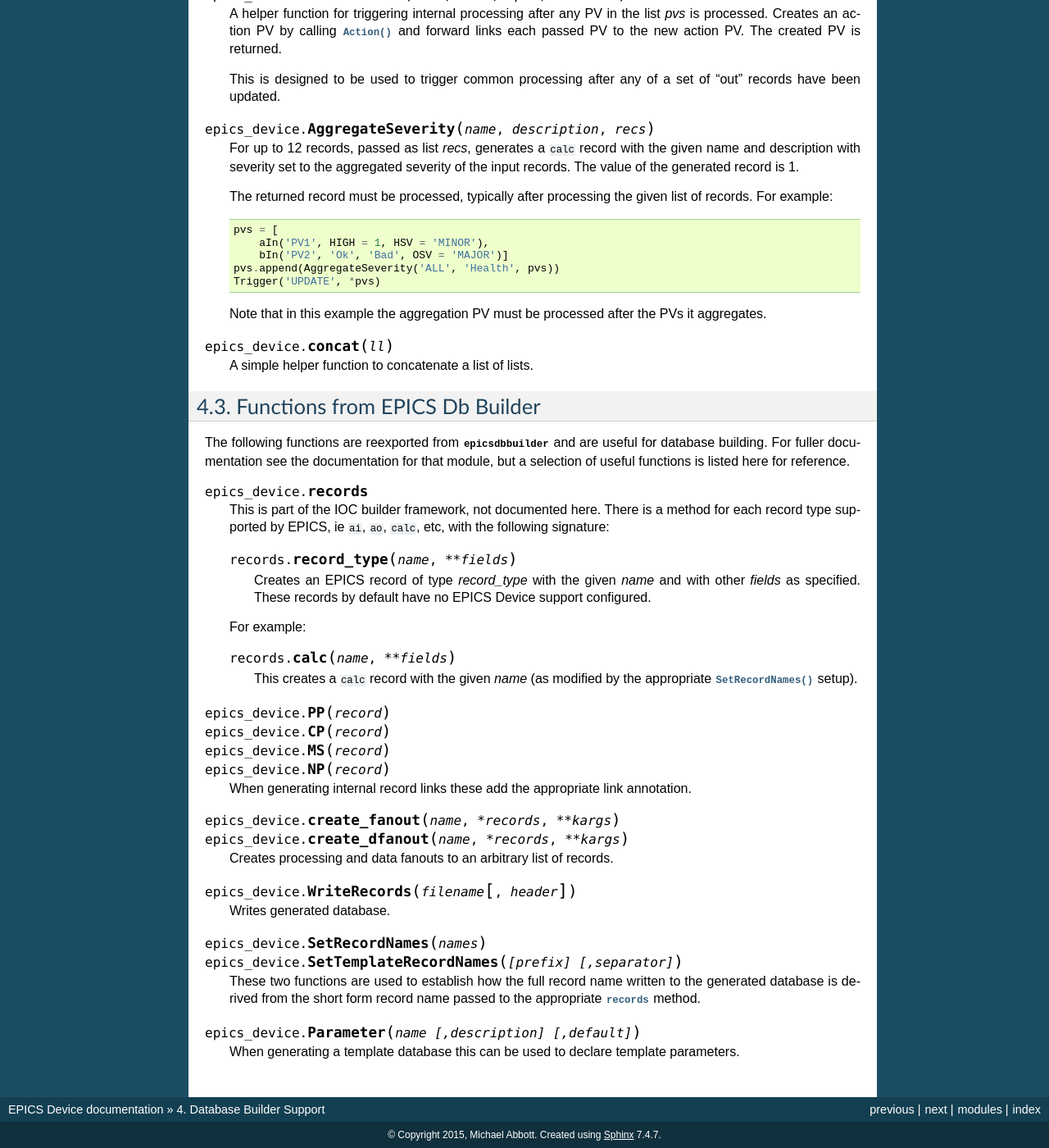
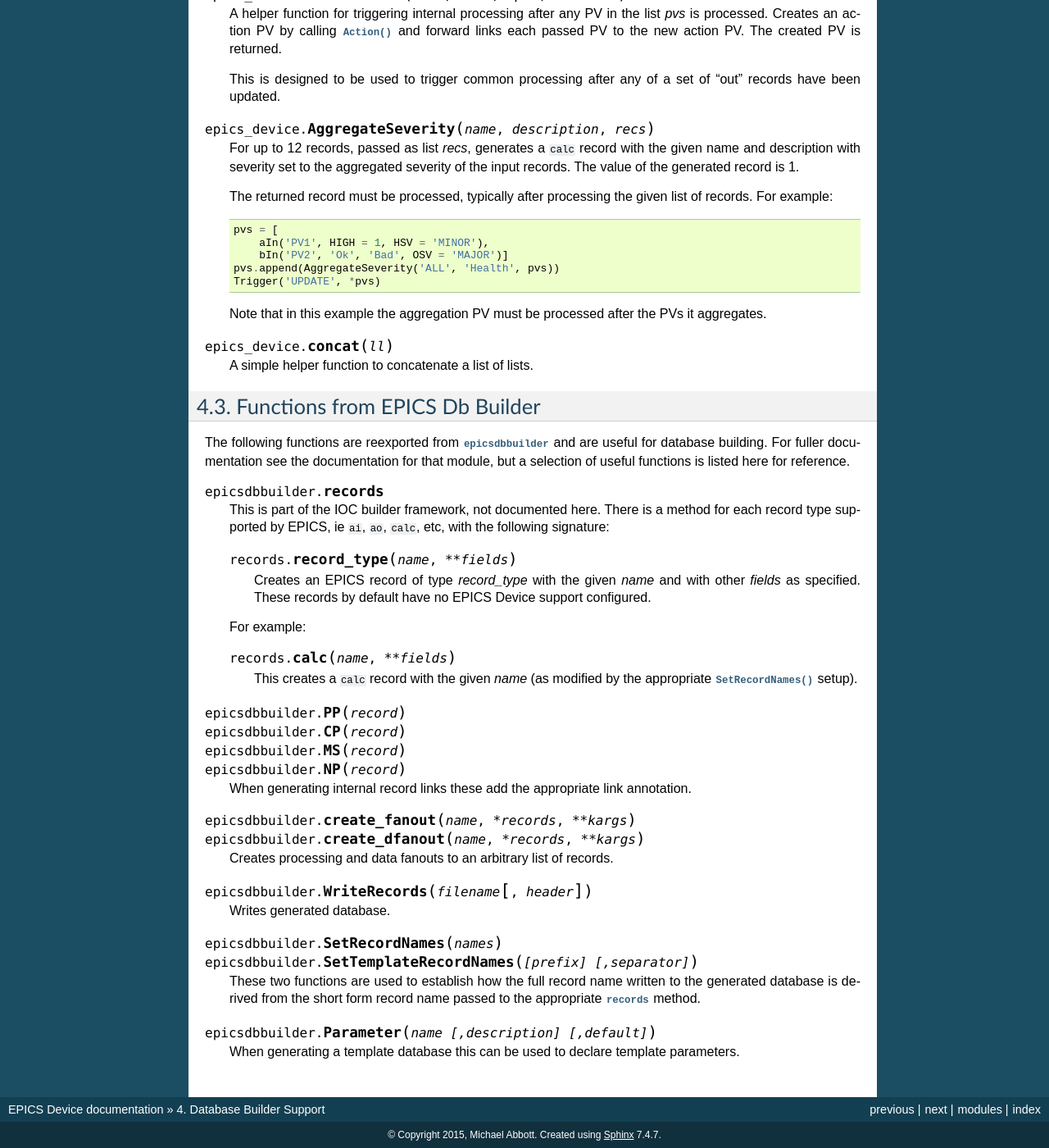
Before and after one commit to DiamondLightSource/epics_device, a Sphinx documentation site: the page built from docs/builder.rst, in a window 1280 px wide and 1400 px high, scrolled down 4836 px. Shown: the whole window at 82% size. Built offline with Sphinx 7.4.7, drawn with Linux system fonts in a browser that asks for light colours; the version number could not be read and is left out.

```diff
--- a/docs/builder.rst
+++ b/docs/builder.rst
@@ -79,9 +79,9 @@ be modified in two ways:
     push_name_prefix(prefix)
     pop_name_prefix()
 
-    These two functions mirror the action of :func:`push_record_name_prefix` and
-    :func:`pop_record_name_prefix`, and affect both the record name and the
-    associated address.
+    These two functions mirror the action of :c:func:`push_record_name_prefix`
+    and :c:func:`pop_record_name_prefix`, and affect both the record name and
+    the associated address.
 
 ..  function:: set_name_separator(separator)
 
@@ -105,7 +105,7 @@ Input records are created by the following functions.  Processing must be
 arranged for each record.  The options are:
 
 * Setting ``SCAN`` to a delay interval and allowing EPICS to trigger processing.
-* Setting ``SCAN = 'I/O Intr'`` and calling :func:`trigger_record` from within
+* Setting ``SCAN = 'I/O Intr'`` and calling :c:func:`trigger_record` from within
   the driver.
 * Leaving ``SCAN`` as ``'Passive'`` and ensuring that the record is processed in
   response to ``FLNK`` from some other record.  In particular see
@@ -353,9 +353,12 @@ update on driver internal events.
 Functions from EPICS Db Builder
 -------------------------------
 
-The following functions are reexported from :mod:`epicsdbbuilder` and are useful
-for database building.  For fuller documentation see the documentation for that
-module, but a selection of useful functions is listed here for reference.
+..  py:module:: epicsdbbuilder
+
+The following functions are reexported from :mod:`epicsdbbuilder` and are
+useful for database building.  For fuller documentation see the documentation
+for that module, but a selection of useful functions is listed here for
+reference.
 
 ..  data:: records
 
--- a/docs/epics_device.rst
+++ b/docs/epics_device.rst
@@ -473,8 +473,9 @@ PUBLISH_WAVEFORM API
     This macro creates the software binding for waveform records with data of
     the specified type.  The process method will be called each time the record
     processes -- the process method can choose whether to implement reading or
-    writing as the primitive operation.  Again, a pointer to :type:`record_type`
-    is returned which can be used for triggering and access.
+    writing as the primitive operation.  Again, a pointer to
+    :type:`epics_record` is returned which can be used for triggering and
+    access.
 
     EPICS waveform record support manages a buffer of length `max_length`.  A
     pointer to this buffer is passed into the `process` and `init` functions
--- a/docs/epics_extra.rst
+++ b/docs/epics_extra.rst
@@ -83,7 +83,7 @@ function, see that link for an example.
 ..  function:: void interlock_wait(struct epics_interlock *interlock)
 
     This function blocks until either all EPICS initialisation is complete, as
-    reported by :func:`check_epics_read`, or until any previous record
+    reported by :c:func:`check_epics_ready`, or until any previous record
     processing has complete, as signalled by the ``:DONE`` record processing.
     This should be called before updating any data that will be read by the
     record processing change processed from the ``:TRIG`` record generated as
```
